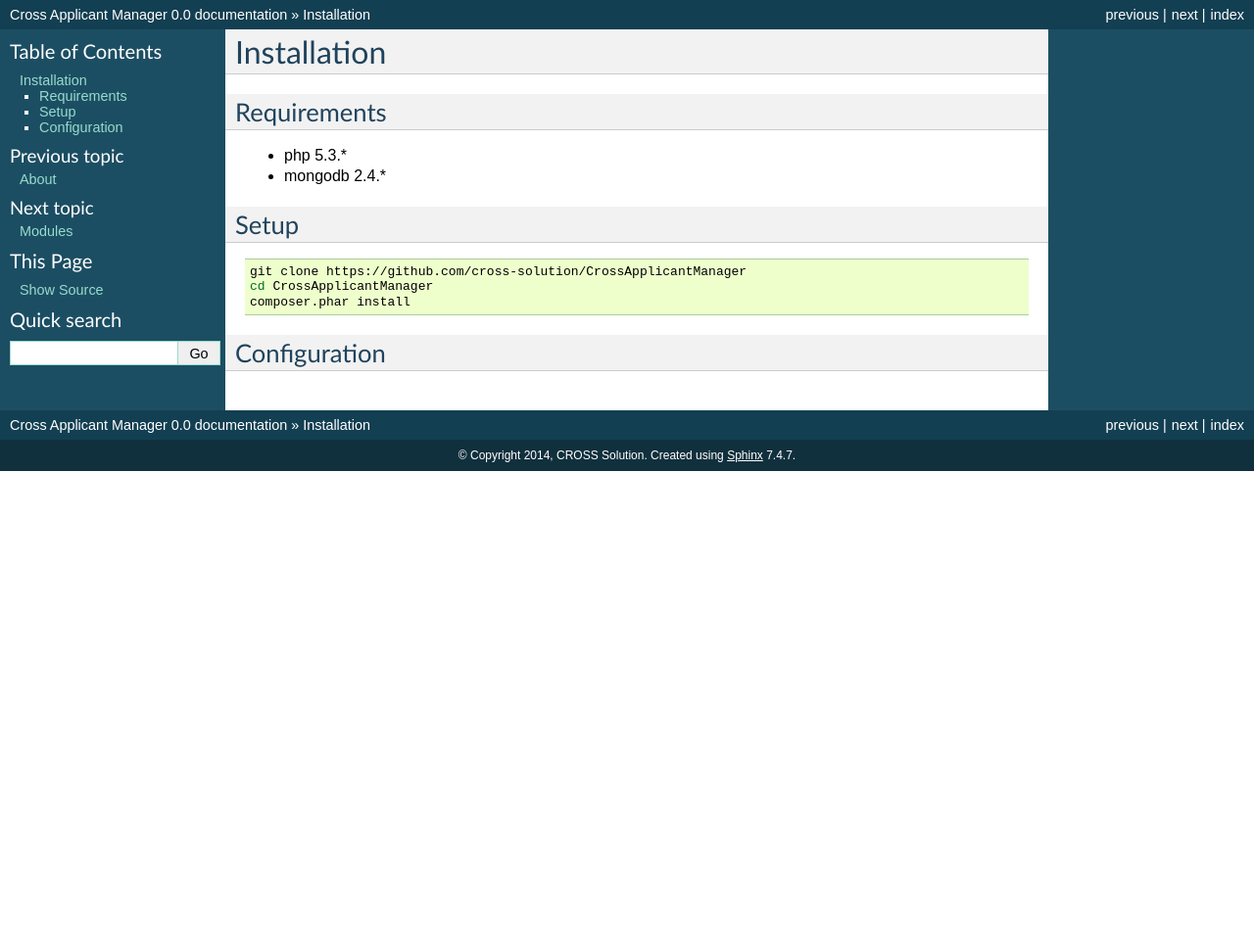
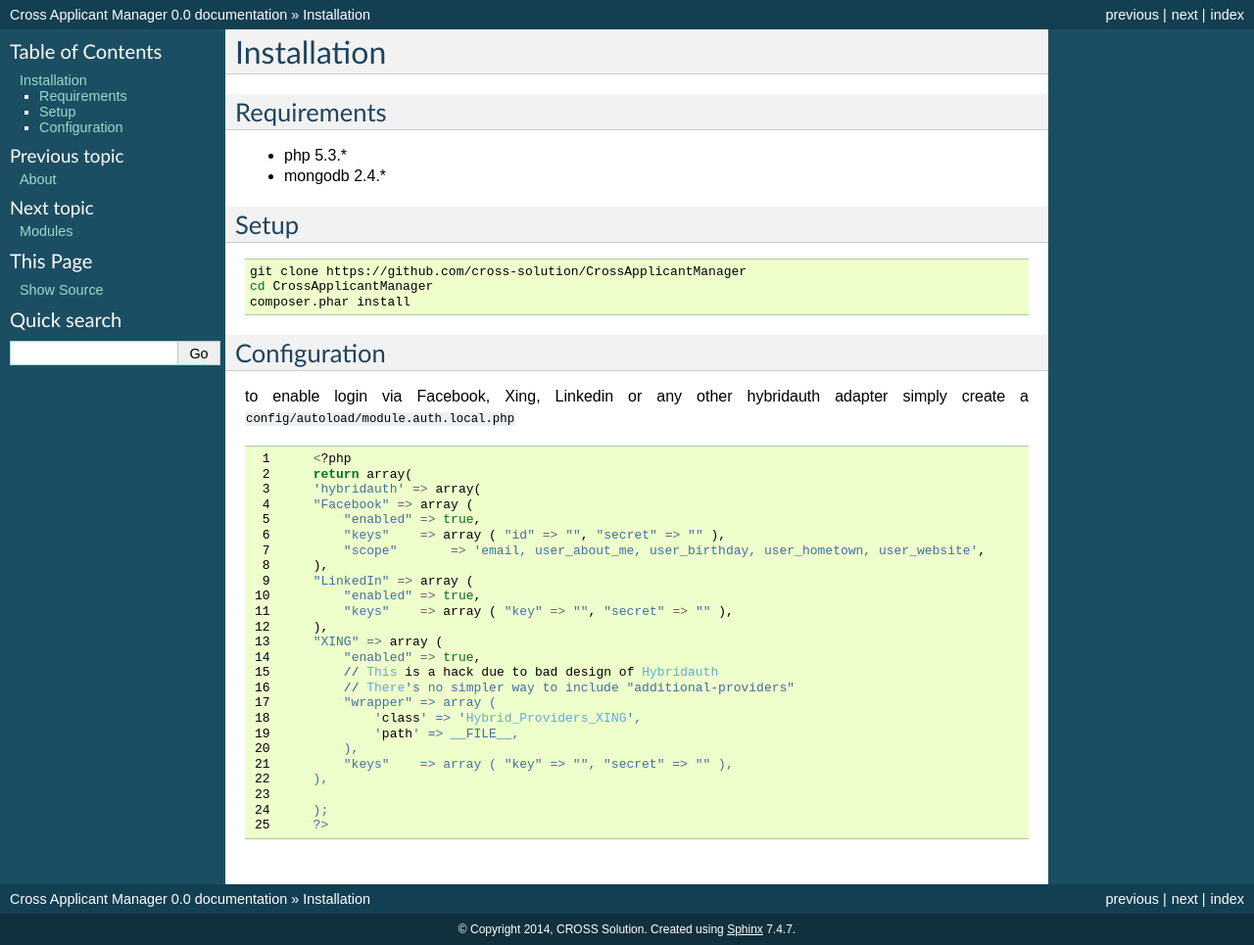
Before and after one commit to cross-solution/YawikDocs, a Sphinx documentation site: the page built from source/installation.rst, in a window 1280 px wide. Shown: the whole page at 98% size. Built offline with Sphinx 7.4.7, drawn with Linux system fonts in a browser that asks for light colours; before the commit the page ends 900 px from its top, so only the background shows below that.

Commit message:
* config module.auth.local.php

```diff
--- a/source/installation.rst
+++ b/source/installation.rst
@@ -19,3 +19,34 @@
 
 Configuration
 -------------
+
+to enable login via Facebook, Xing, Linkedin or any other hybridauth adapter simply create a ``config/autoload/module.auth.local.php``
+
+.. code-block:: ruby
+   :linenos:
+
+	<?php
+	return array(
+	'hybridauth' => array(
+        "Facebook" => array (
+            "enabled" => true,
+            "keys"    => array ( "id" => "", "secret" => "" ),
+            "scope"       => 'email, user_about_me, user_birthday, user_hometown, user_website',
+        ),
+        "LinkedIn" => array (
+            "enabled" => true,
+            "keys"    => array ( "key" => "", "secret" => "" ),
+        ),
+        "XING" => array (
+            "enabled" => true,
+            // This is a hack due to bad design of Hybridauth
+            // There's no simpler way to include "additional-providers"
+            "wrapper" => array (
+                'class' => 'Hybrid_Providers_XING',
+                'path' => __FILE__,
+            ),
+            "keys"    => array ( "key" => "", "secret" => "" ),
+        ),
+
+	);
+	?>
--- a/source/modules.rst
+++ b/source/modules.rst
@@ -4,10 +4,14 @@
 Core
 ----
 
+provides core functionality
+
 Auth
 ----
 
-the auth module is based on _hybridauth: http://hybridauth.sourceforge.net/
+the auth module is based on hybridauth_. This makes ist easy to integrate social networks like Facebook, Xing, Linkedin.
+
+.. _hybridauth: http://hybridauth.sourceforge.net/
 
 CV
 --
```
